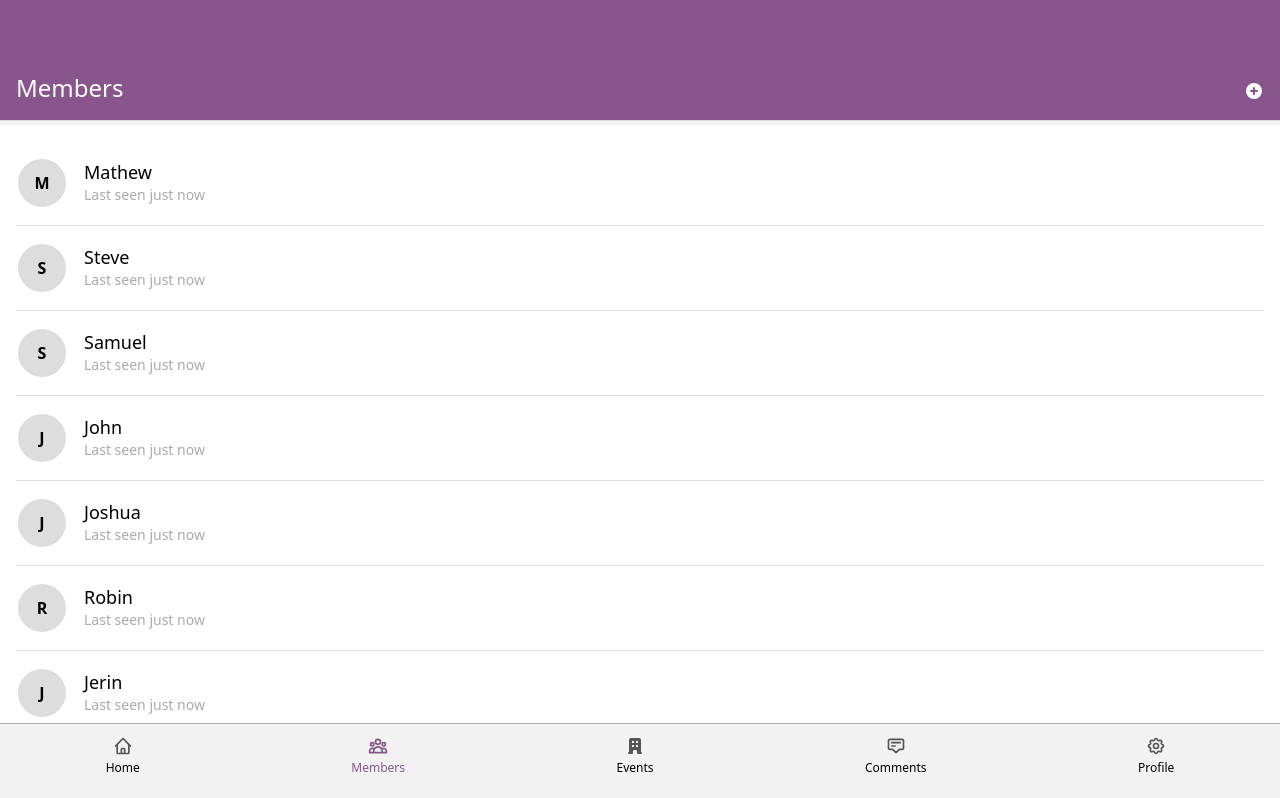
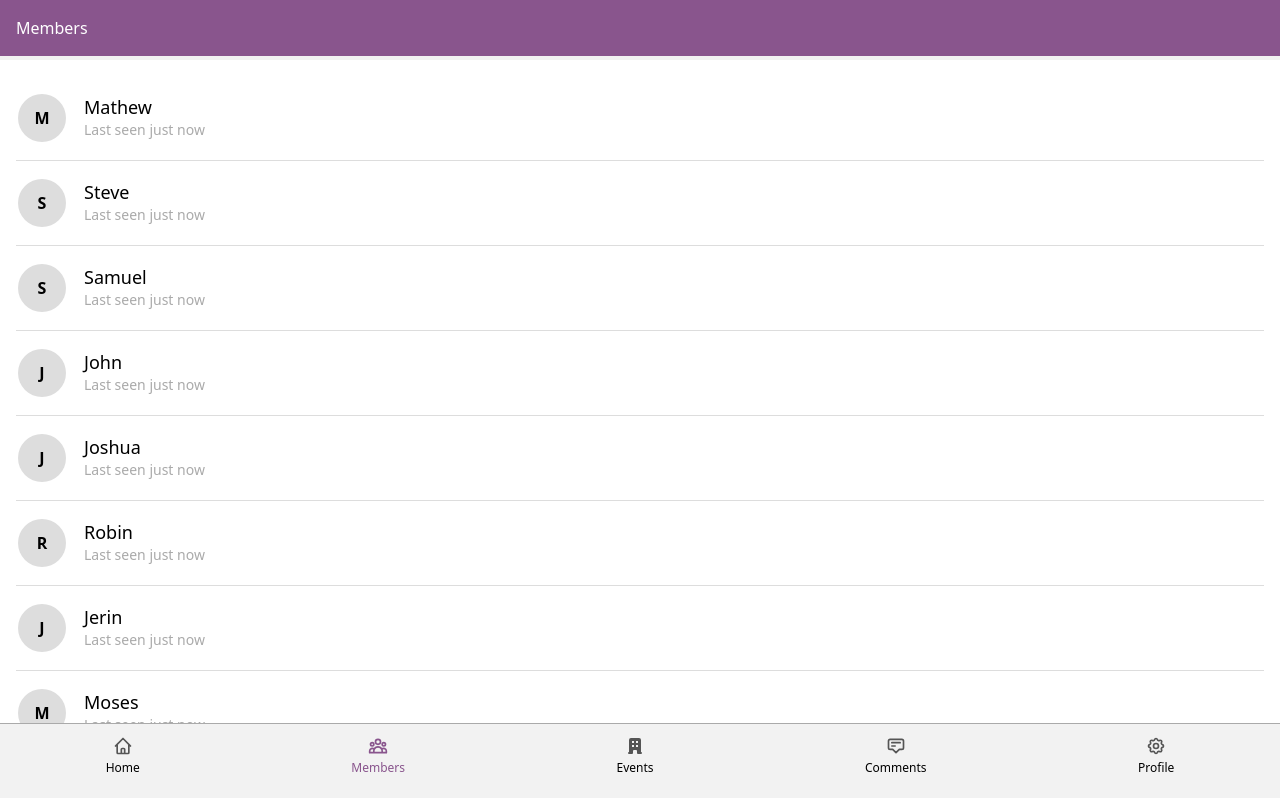
Before and after one commit to Sputznik/YKA-APP, a Vue app: page /members in a window 1280 px wide. Shown: the top 798 px of the page. Built offline with nearby package versions, Linux system fonts and the light colour scheme; what vue-query would draw is missing.

Commit message:
Refactor app-ui components

```diff
--- a/src/components/app-ui/AppFooter.vue
+++ b/src/components/app-ui/AppFooter.vue
@@ -1,5 +1,5 @@
 <template>
-  <div id="app-footer" v-if="!hide_footer">
+  <div id="app-footer" v-if="showFooter">
     <ul class="footer-list">
       <li v-for="item in items" :key="item">
         <router-link :to="{ name: item.routeName }" class="hover:opacity-80">
@@ -20,19 +20,19 @@
   </div>
 </template>
 <script>
-import { ref } from "vue";
-import Icon from "@/components/Icon";
+import Icon from "@/components/Icon.vue";
 
 export default {
   name: "AppFooter",
   props: {
-    hide_footer: Boolean,
+    showFooter: Boolean,
   },
   components: {
     Icon,
   },
-  setup() {
-    const items = ref([
+  data() {
+    return {
+      items: [
         {
           icon: "Home",
           routeName: "Home",
@@ -59,10 +59,7 @@ export default {
           routeName: "Profile",
           allowedRoutes: ["Profile"],
         },
-    ]);
-
-    return {
-      items,
+      ],
     };
   },
 };
--- a/src/components/app-ui/AppHeader.vue
+++ /dev/null
@@ -1,42 +0,0 @@
-<template>
-  <div
-    class="opacity-0 h-0"
-    :class="[
-      `${colors}`,
-      {
-        'border-b border-light-gray': scrolled,
-        'opacity-100 py-4 px-2 sticky top-0 z-10 h-auto': !move_sticky_up,
-      },
-    ]"
-  >
-    <ul class="header-list">
-      <li><slot name="headericon"></slot></li>
-      <li
-        class="truncate opacity-0 transition-all"
-        :class="[`${stickytitle_classes}`, { 'opacity-100': scrolled }]"
-        v-html="title"
-      ></li>
-      <li
-        class="opacity-0 transition-all text-right"
-        :class="[`${stickytitle_classes}`, { 'opacity-100': scrolled }]"
-      >
-        <slot name="headerright"></slot>
-      </li>
-    </ul>
-  </div>
-</template>
-
-<script>
-export default {
-  name: "AppHeader",
-  props: {
-    title: String,
-    colors: String,
-    scrolled: Boolean,
-    move_sticky_up: Boolean,
-    stickytitle_classes: String,
-    maintitle_classes: String,
-    hide_maintitle: Boolean,
-  },
-};
-</script>
--- a/src/components/app-ui/AppMainTitle.vue
+++ /dev/null
@@ -1,31 +0,0 @@
-<template>
-  <div
-    class="maintitle mt-0 transition-all duration-200 delay-50 relative"
-    :class="[
-      `${colors}`,
-      `${maintitle_classes}`,
-      { 'transform -mt-12': move_sticky_up },
-    ]"
-  >
-    <div class="flex">
-      <div class="flex-auto" v-html="title" v-if="!hide_maintitle"></div>
-      <slot name="headerright"></slot>
-    </div>
-    <slot name="mainttitle_footer"></slot>
-  </div>
-</template>
-
-<script>
-export default {
-  name: "AppMainTitle",
-  props: {
-    title: String,
-    colors: String,
-    scrolled: Boolean,
-    move_sticky_up: Boolean,
-    stickytitle_classes: String,
-    maintitle_classes: String,
-    hide_maintitle: Boolean,
-  },
-};
-</script>
--- a/src/components/app-ui/AppUI.vue
+++ b/src/components/app-ui/AppUI.vue
@@ -1,159 +1,135 @@
 <template>
   <div class="app-ui">
-    <AppHeader
+    <PrimaryAppBar
       :title="title"
-      :colors="colors"
       :scrolled="scrolled"
-      :move_sticky_up="move_sticky_up"
-      :stickytitle_classes="stickytitle_classes"
+      :class="appbarClasses"
+      :showSecondaryAppbar="showSecondaryAppbar"
     >
       <template v-for="(index, name) in $slots" v-slot:[name]>
         <slot :name="name" />
       </template>
-    </AppHeader>
-    <AppMainTitle
-      :hide_maintitle="hide_maintitle"
-      :maintitle_classes="maintitle_classes"
+    </PrimaryAppBar>
+    <SecondaryAppBar
+      ref="secondaryAppBar"
       :title="title"
-      :colors="colors"
-      :scrolled="scrolled"
-      :move_sticky_up="move_sticky_up"
-      :stickytitle_classes="stickytitle_classes"
+      :class="appbarClasses"
+      :showSecondaryAppbar="showSecondaryAppbar"
     >
       <template v-for="(index, name) in $slots" v-slot:[name]>
         <slot :name="name" />
       </template>
-    </AppMainTitle>
+    </SecondaryAppBar>
     <AppProgressBar />
-    <div class="p-4 bg-white min-h-screen" :class="`${body_classes}`">
+    <div class="p-4 bg-white min-h-screen" :class="bodyClasses">
       <slot name="appbody"></slot>
     </div>
-    <AppFooter :hide_footer="hide_footer" />
+    <AppFooter :showFooter="showFooter" />
   </div>
 </template>
 
 <script>
-import { ref } from "vue";
 import Util from "@/lib/Util";
-import AppHeader from "./AppHeader.vue";
-import AppMainTitle from "./AppMainTitle.vue";
 import AppFooter from "./AppFooter.vue";
-import AppProgressBar from "./AppProgressBar";
+import AppProgressBar from "./AppProgressBar.vue";
+import PrimaryAppBar from "./PrimaryAppBar.vue";
+import SecondaryAppBar from "./SecondaryAppBar.vue";
 
 export default {
   name: "AppUI",
   props: {
-    configUI: Object,
     title: String,
+    bodyClasses: String,
+    appbarClasses: String,
+    showFooter: {
+      type: Boolean,
+      default: true,
+    },
+    showSecondaryAppbar: {
+      type: Boolean,
+      default: false,
+    },
   },
   components: {
-    AppHeader,
-    AppMainTitle,
+    AppFooter,
     AppProgressBar,
-    AppFooter,
+    PrimaryAppBar,
+    SecondaryAppBar,
   },
   data() {
     return {
       scrolled: false,
-      move_sticky_up: false,
     };
   },
-  setup(props) {
-    // console.log(props);
-    const maintitle_classes = ref(null);
-    maintitle_classes.value =
-      props.configUI && props.configUI.maintitle_classes
-        ? props.configUI.maintitle_classes
-        : "";
-    const stickytitle_classes = ref(null);
-    stickytitle_classes.value =
-      props.configUI && props.configUI.stickytitle_classes
-        ? props.configUI.stickytitle_classes
-        : "";
-    const body_classes = ref(null);
-    body_classes.value =
-      props.configUI && props.configUI.body_classes
-        ? props.configUI.body_classes
-        : "";
-    const colors = ref(null);
-    colors.value =
-      props.configUI && props.configUI.colors
-        ? props.configUI.colors
-        : "bg-purple text-white";
-    const hide_maintitle = ref(null);
-    hide_maintitle.value =
-      props.configUI && props.configUI.hide_maintitle
-        ? props.configUI.hide_maintitle
-        : false;
-    const hide_footer = ref(null);
-    hide_footer.value =
-      props.configUI && props.configUI.hide_footer
-        ? props.configUI.hide_footer
-        : false;
-    return {
-      maintitle_classes,
-      stickytitle_classes,
-      body_classes,
-      colors,
-      hide_maintitle,
-      hide_footer,
-    };
+  methods: {
+    getElementHeight(element) {
+      return `${element.clientHeight}`;
+    },
+    handleScroll() {
+      const component = this;
+
+      const elementHeight = component.getElementHeight(
+        this.$refs.secondaryAppBar.$el
+      );
+
+      Util.debounceEvent(function () {
+        component.scrolled = window.scrollY > elementHeight;
+      }, 100);
+    },
   },
   mounted() {
-    const component = this;
-
-    window.addEventListener("scroll", function () {
-      Util.debounceEvent(function () {
-        if (window.scrollY > 34) {
-          component.scrolled = true;
-        } else {
-          component.scrolled = false;
-        }
-      }, 10);
-    });
+    if (this.showSecondaryAppbar) {
+      window.addEventListener("scroll", this.handleScroll);
+    }
+  },
+  unmounted() {
+    if (this.showSecondaryAppbar) {
+      window.removeEventListener("scroll", this.handleScroll);
+    }
   },
 };
 </script>
 
 <style>
-.header-list,
-.footer-list {
-  @apply items-center flex;
+.primary-appbar .appbar-content,
+.secondary-appbar .appbar-content {
+  @apply flex items-center w-full;
 }
-.header-list li,
-.footer-list li {
-  @apply flex-auto;
+
+.appbar-title {
+  @apply flex-1 min-w-0 text-base overflow-hidden whitespace-nowrap overflow-ellipsis;
+}
+
+.appbar-append,
+.appbar-prepend {
+  @apply flex items-center;
+}
+
+.appbar-prepend {
+  @apply pr-2 mr-auto;
+}
+
+.appbar-append {
+  @apply pl-2 ml-auto flex gap-3;
+}
+
+.secondary-appbar .appbar-title {
+  @apply text-2xl;
 }
 
 #app-footer {
   @apply sticky z-10 bg-lighter-gray bottom-0 w-full border-t border-gray;
 }
 
+.footer-list {
+  @apply items-center flex;
+}
+
 .footer-list li {
-  @apply p-2 pb-6 text-center;
+  @apply flex-auto p-2 pb-6 text-center;
 }
+
 .footer-list li svg {
   @apply inline-block;
 }
-
-.header-list li:nth-child(1),
-.header-list li:nth-child(3) {
-  @apply w-8;
-}
-
-.header-list li:nth-child(1) {
-  @apply pl-1;
-}
-
-.header-list li:nth-child(2) {
-  @apply text-center px-2;
-}
-
-.header-list li:nth-child(3) {
-  @apply pr-1;
-}
-
-.maintitle {
-  @apply text-2xl p-4 pt-4 bg-purple text-white border-b border-light-gray;
-}
 </style>
--- /dev/null
+++ b/src/components/app-ui/PrimaryAppBar.vue
@@ -0,0 +1,41 @@
+<template>
+  <div class="primary-appbar h-14 p-4 sticky top-0 z-20 bg-purple text-white">
+    <div class="appbar-content">
+      <div v-if="$slots.prepend" class="appbar-prepend">
+        <slot name="prepend"></slot>
+      </div>
+      <div
+        v-if="title"
+        v-html="title"
+        :class="opacityClass"
+        class="appbar-title transition-all"
+      ></div>
+      <div
+        v-if="$slots.append"
+        :class="opacityClass"
+        class="appbar-append transition-all"
+      >
+        <slot name="append"></slot>
+      </div>
+    </div>
+  </div>
+</template>
+
+<script>
+export default {
+  name: "PrimaryAppBar",
+  props: {
+    title: String,
+    scrolled: Boolean,
+    showSecondaryAppbar: Boolean,
+  },
+  computed: {
+    opacityClass() {
+      return {
+        "opacity-0": this.showSecondaryAppbar,
+        "opacity-100": this.showSecondaryAppbar && this.scrolled,
+      };
+    },
+  },
+};
+</script>
--- /dev/null
+++ b/src/components/app-ui/SecondaryAppBar.vue
@@ -0,0 +1,23 @@
+<template>
+  <div
+    v-if="showSecondaryAppbar"
+    class="secondary-appbar mt-0 transition-all duration-200 delay-50 relative p-4 bg-purple text-white"
+  >
+    <div class="appbar-content">
+      <div v-html="title" class="appbar-title" v-if="title"></div>
+      <div v-if="$slots.append" class="appbar-append">
+        <slot name="append"></slot>
+      </div>
+    </div>
+  </div>
+</template>
+
+<script>
+export default {
+  name: "SecondaryAppBar",
+  props: {
+    title: String,
+    showSecondaryAppbar: Boolean,
+  },
+};
+</script>
--- a/src/templates/single/PostBase.vue
+++ b/src/templates/single/PostBase.vue
@@ -1,13 +1,15 @@
 <template>
-  <AppUI
-    :title="post.title.rendered"
-    :configUI="{
-      maintitle_classes: 'hidden',
-      stickytitle_classes: 'opacity-100',
-      hide_maintitle: true,
-      hide_footer: true,
-    }"
-  >
+  <AppUI :showFooter="false" appbarClasses="text-center">
+    <template v-slot:prepend>
+      <router-link :to="{ name: 'Home' }">
+        <Icon type="Back" class="inline text-white" />
+      </router-link>
+    </template>
+    <template v-slot:append>
+      <router-link :to="{ name: 'Comments' }">
+        <Icon type="Comment" class="inline text-white h-6 w-6" />
+      </router-link>
+    </template>
     <template v-slot:appbody>
       <div :class="`single-${post.type}`">
         <PostTitle :status="status" :post="post" />
@@ -50,6 +52,7 @@
 </template>
 
 <script>
+import Icon from "@/components/Icon.vue";
 import OrbitPosts from "@/lib/OrbitPosts.vue";
 import OrbitAuthor from "@/lib/OrbitAuthor.vue";
 import AppUI from "@/components/app-ui/AppUI.vue";
@@ -68,6 +71,7 @@ export default {
     status: String,
   },
   components: {
+    Icon,
     AppUI,
     PostTitle,
     OrbitPosts,
```
Also changed, not shown: 1 other file (tests, documents, lock files or other folders). Lines whose indentation alone changed are shown as unchanged.
